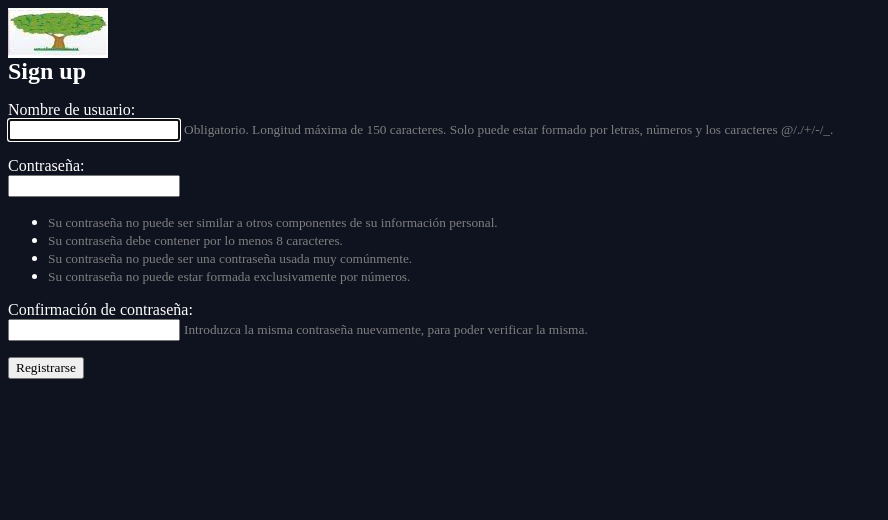
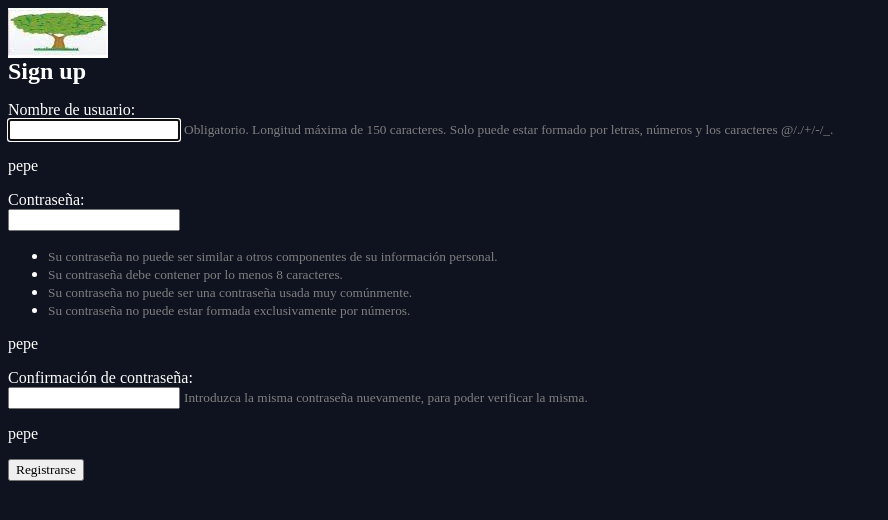
Before and after one commit to hermicio/blog_tincho, a Django app: page /cuentas/logup/ in a window 1280 px wide. Shown: the top 520 px of the page, without its empty margins (0-888 px from the left). Run offline with Django 3.2, Linux system fonts and the light colour scheme.

Commit message:
cambio prueba

```diff
--- a/cuentas/templates/cuentas/logup.html
+++ b/cuentas/templates/cuentas/logup.html
@@ -15,6 +15,7 @@
           <p style="color: red">{{ error }}</p>
         {% endfor %}
       </p>
+      <p> pepe </p>
     {% endfor %}
     <button type="submit">Registrarse</button>
   </form>
```
